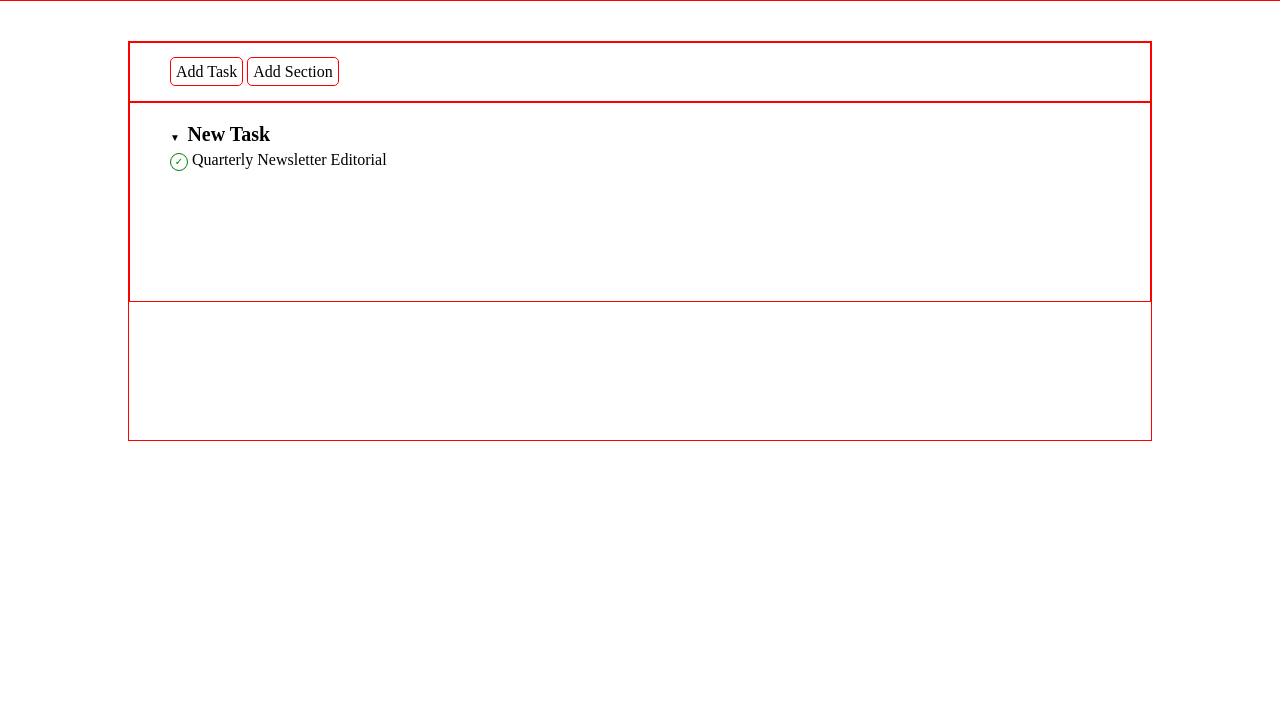
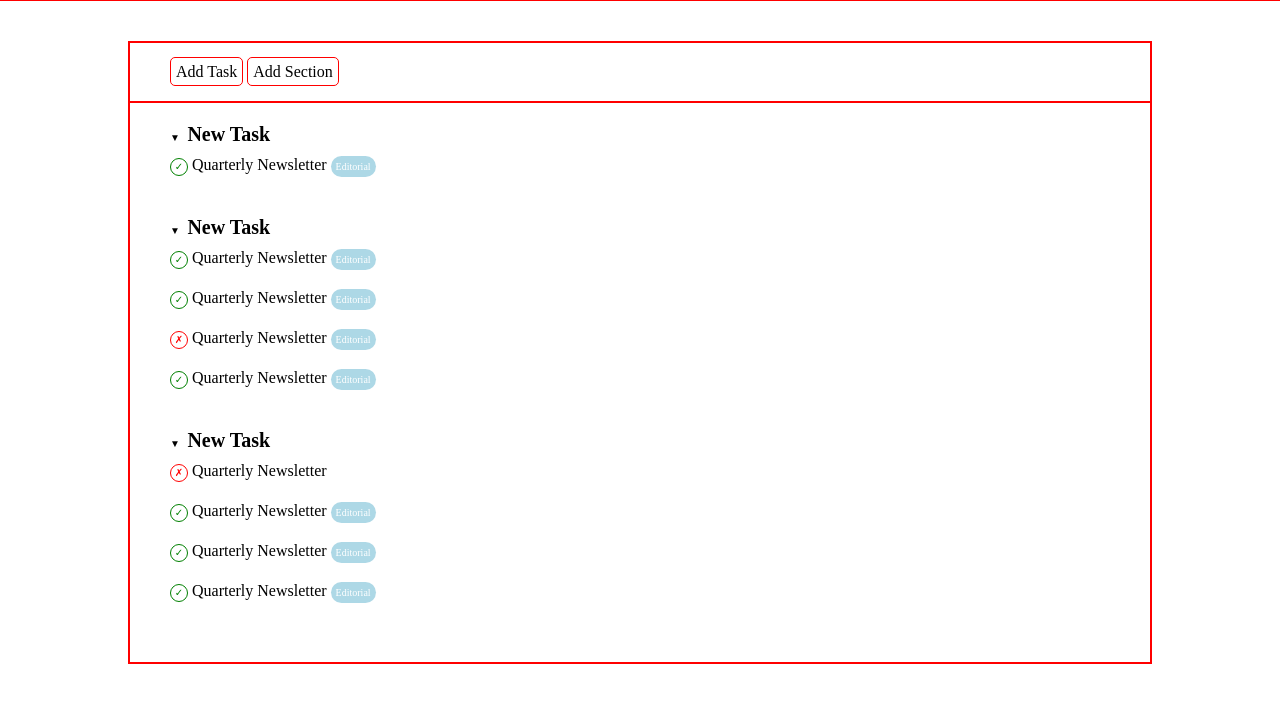
Before and after one commit to alessandro-baldassarre/html-css-toboolist, a plain HTML site: page index.html in a window 1280 px wide. Shown: the part 71-774 px from the top of the page. Drawn offline with Linux system fonts and the light colour scheme.

Commit message:
implentazione layout finale cross-mark,check-mark

```diff
--- a/css/style.css
+++ b/css/style.css
@@ -28,7 +28,6 @@
 .container-main{
     border: 1px solid red;
     width: 80%;
-    height: 400px;
     margin: 40px auto;
 }
 
@@ -47,7 +46,6 @@
 /* sezioni aggiunte */
 .section-container{
     border: 1px solid red;
-    height: 200px;
     padding: 20px 40px;
 
 }
@@ -64,7 +62,12 @@
 
 .section-list{
     list-style-type: none;
-    margin: 5px 0 20px;
+    margin: 5px 0 40px;
+}
+
+.list-item{
+    margin-bottom: 20px;
+    margin-top: 10px;
 }
 
 .entity-check-mark{
@@ -78,3 +81,24 @@
     padding: 2px;
     font-size: 10px;
 }
+
+.entity-cross-mark{
+    display: inline-block;
+    width: 18px;
+    height: 18px;
+    border: 1px solid red;
+    border-radius: 50%;
+    color: red;
+    text-align: center;
+    padding: 2px;
+    font-size: 10px;
+
+}
+
+.type-list{
+    border-radius: 15px;
+    background-color: lightblue;
+    padding: 5px;
+    font-size: 10px;
+    color: white;
+}
--- a/index.html
+++ b/index.html
@@ -46,27 +46,42 @@
 
                     </header>
                     <ul class="section-list">
-                        <li><span class="entity-check-mark">&#10003;</span> Quarterly Newsletter <span class="type-list">Editorial</span></li>
+                        <li class="list-item"><span class="entity-check-mark">&#10003;</span> Quarterly Newsletter <span class="type-list">Editorial</span></li>
                     </ul>
-
 
                 </section>
 
                 <section>
-                    <header></header>
+                    <header>
 
+                        <span class="down-triangle">&#9660; </span>
+                        <span class="section-header-name">New Task</span>
+
+
+                    </header>
+                    <ul class="section-list">
+                        <li class="list-item"><span class="entity-check-mark">&#10003;</span> Quarterly Newsletter <span class="type-list">Editorial</span></li>
+                        <li class="list-item"><span class="entity-check-mark">&#10003;</span> Quarterly Newsletter <span class="type-list">Editorial</span></li>
+                        <li class="list-item"><span class="entity-cross-mark">&#x2717;</span> Quarterly Newsletter <span class="type-list">Editorial</span></li>
+                        <li class="list-item"><span class="entity-check-mark">&#10003;</span> Quarterly Newsletter <span class="type-list">Editorial</span></li>
+                    </ul>
 
                 </section>
 
                 <section>
-                    <header></header>
+                    <header>
+
+                        <span class="down-triangle">&#9660; </span>
+                        <span class="section-header-name">New Task</span>
 
 
-                </section>
-
-                <section>
-                    <header></header>
-
+                    </header>
+                    <ul class="section-list">
+                        <li class="list-item"><span class="entity-cross-mark">&#x2717;</span> Quarterly Newsletter</li>
+                        <li class="list-item"><span class="entity-check-mark">&#10003;</span> Quarterly Newsletter <span class="type-list">Editorial</span></li>
+                        <li class="list-item"><span class="entity-check-mark">&#10003;</span> Quarterly Newsletter <span class="type-list">Editorial</span></li>
+                        <li class="list-item"><span class="entity-check-mark">&#10003;</span> Quarterly Newsletter <span class="type-list">Editorial</span></li>
+                    </ul>
 
                 </section>
             </div>
```
